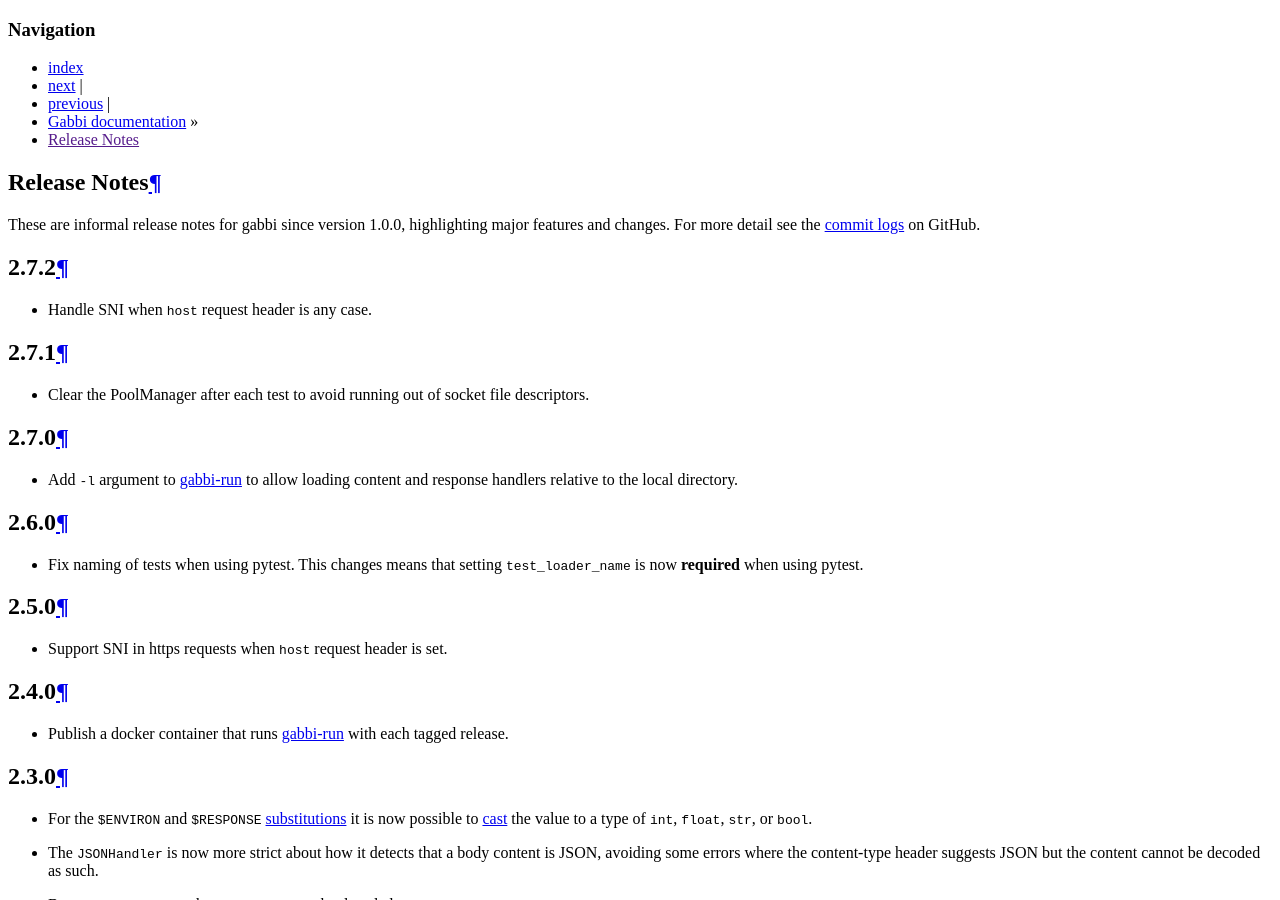
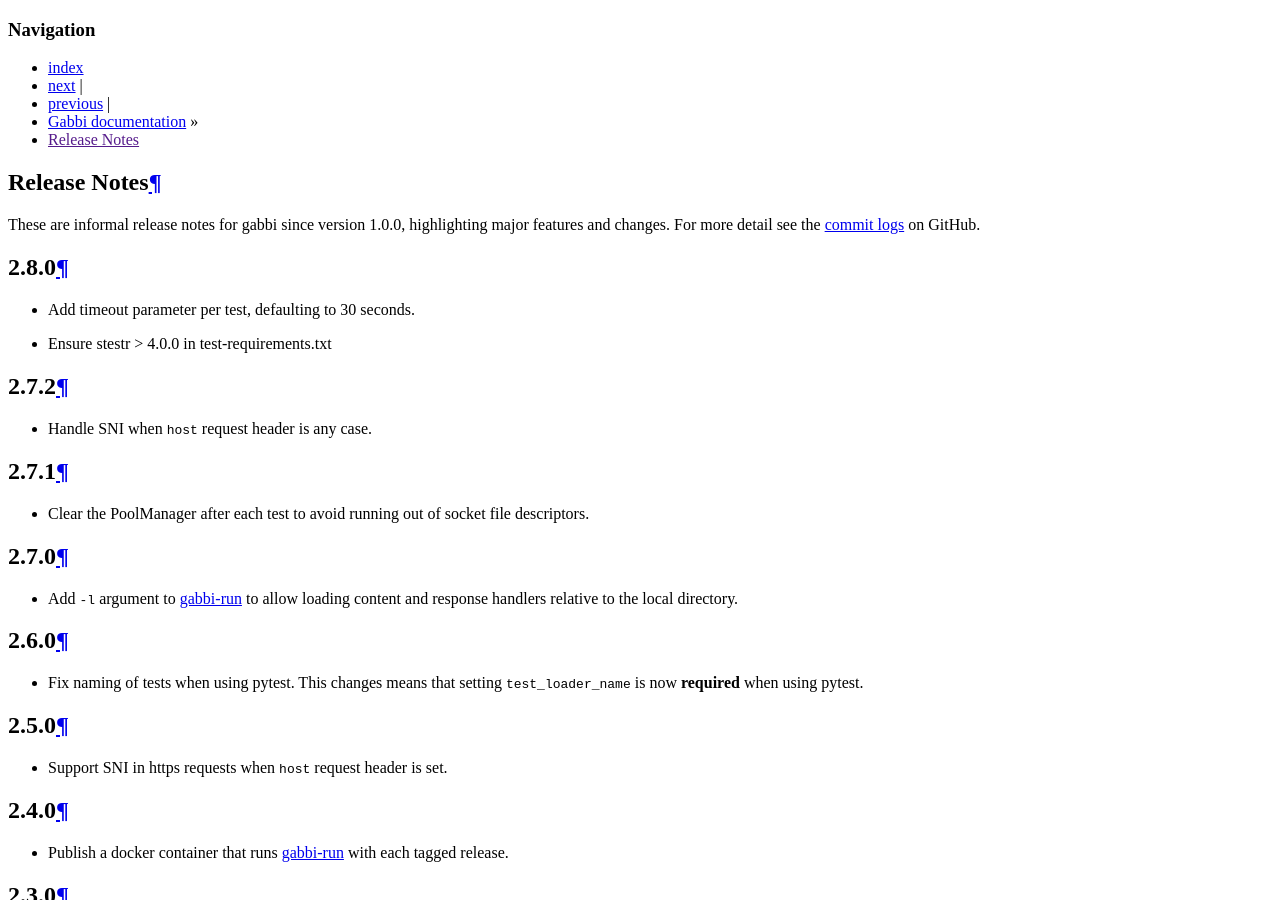
Before and after one commit to cdent/gabbi, a Sphinx documentation site: the page built from docs/source/release.rst, in a window 1280 px wide and 900 px high. Built offline with Sphinx 7.4.7, drawn with Linux system fonts in a browser that asks for light colours; comment, search, counter and statistics services are not loaded.

Commit message:
Release 2.8.0
* timeout parameter
* fixes for stestr

```diff
--- a/docs/source/format.rst
+++ b/docs/source/format.rst
@@ -72,6 +72,9 @@
        so changing this may be requried. It can also be changed when
        :doc:`loader` or using :doc:`gabbi-run <runner>`.
      - defaults to ``True``
+   * - ``timeout``
+     - Sets a timeout (in seconds) for the HTTP request.
+     - defaults to ``30`` seconds
    * - ``disable_response_handler``
      - If ``True``, means that the response body will not be processed to
        Python data. This can be necessary if a response claims a
--- a/docs/source/release.rst
+++ b/docs/source/release.rst
@@ -4,6 +4,12 @@
 These are informal release notes for gabbi since version 1.0.0,
 highlighting major features and changes. For more detail see
 the `commit logs`_ on GitHub.
+
+2.8.0
+-----
+
+* Add timeout parameter per test, defaulting to 30 seconds.
+* Ensure stestr > 4.0.0 in test-requirements.txt
 
 2.7.2
 -----
--- a/gabbi/__init__.py
+++ b/gabbi/__init__.py
@@ -12,4 +12,4 @@
 # under the License.
 """See gabbi.driver and gabbbi.case."""
 
-__version__ = '2.7.2'
+__version__ = '2.8.0'
```
Also changed, not shown: 1 other file.
